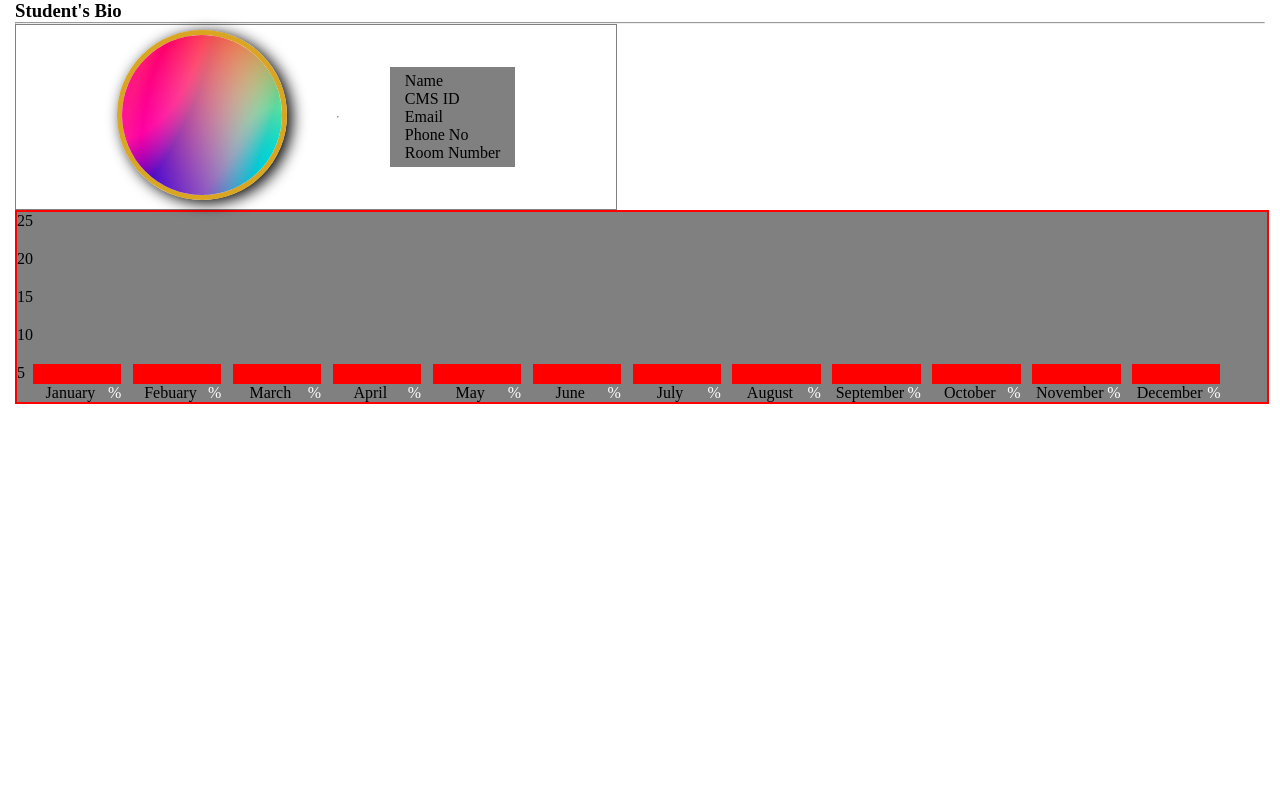
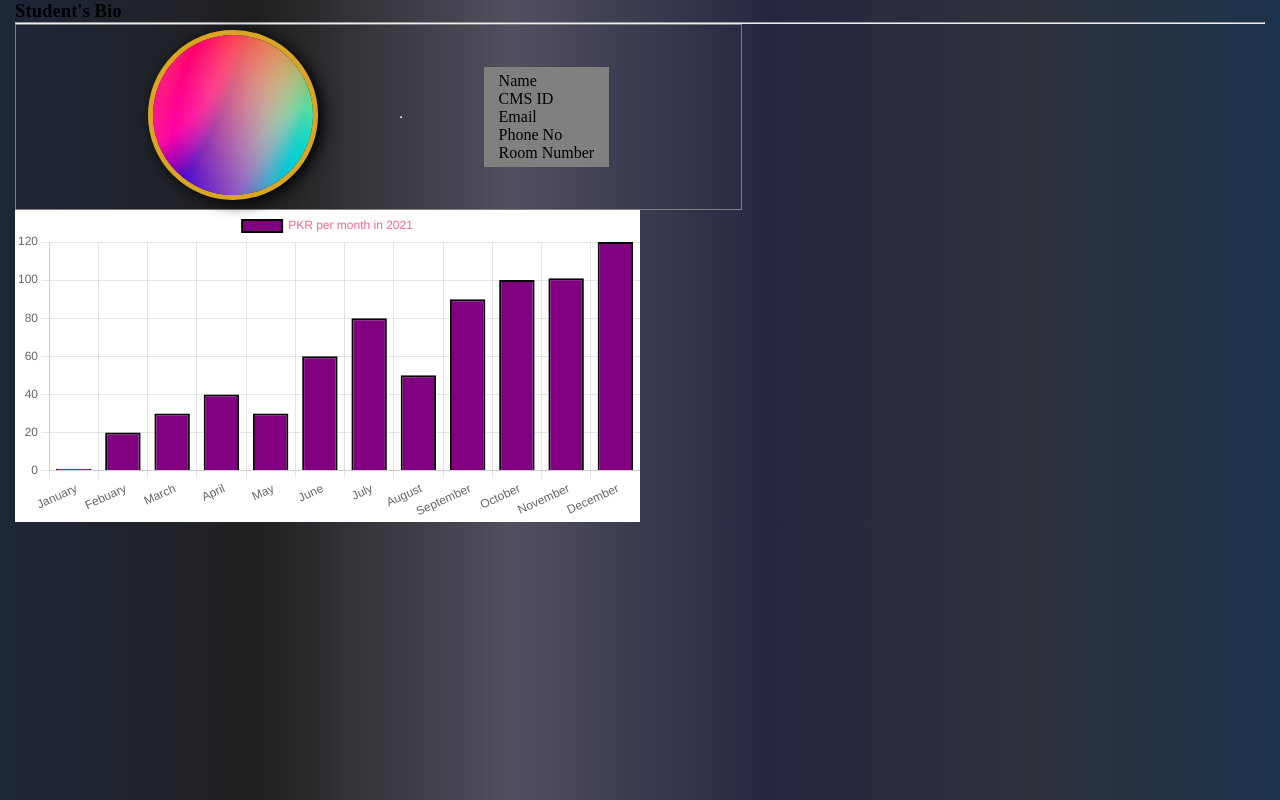
Before and after one commit to ahmedbilal-2711/HostelManagement, a website: page html/studentDashboard.html in a window 1280 px wide. Drawn offline with nearby package versions, Linux system fonts and the light colour scheme.

Commit message:
bar chart done

```diff
--- a/css/studentDashboard.css
+++ b/css/studentDashboard.css
@@ -5,6 +5,7 @@
 
 body{
     padding: 0px 15px 0px 15px;
+    background-image: linear-gradient(to right, #1E2738,#202020,#50505f,#262641,#2E313A,#1B334C);
 }
 
 #info{
@@ -14,7 +15,8 @@ body{
     align-items: center;
     padding: 5px 50px 5px 50px;
     border: 1px solid grey;
-    width: 40%;
+    width: 50%;
+    /* color: purple; */
 }
 
 #right{
@@ -30,57 +32,13 @@ body{
     box-shadow: 5px 3px 15px black;
 }
 
-/* Bars */
-#barChart{
-    border: 2px solid red;
-    display: flex;
-    flex-flow: row wrap;
-    width: 1250px;
-    background-color: grey;
+#monthlyBills{
+    background-color: white;
+    color: black;
 }
 
-#heights>li{
-    position: relative;
-    list-style: none;
-    padding-bottom: 20px;
-}
-
-#heights{
-    /* border-right: 1px solid green; */
-}
-
-#bars>li{
-    list-style: none;
-    display: flex;
-    flex-flow: row wrap;
-}
-
-#bars>li>span{
-    width: 75px;
-    overflow: hidden;
-    text-align: center;
-}
-
-#bars{
-    display: flex;
-    flex-flow: row wrap;
-    align-items: flex-end;
-    justify-content: space-between;
-    width: 95%;
-    position: relative;
-    bottom: 0px;
-}
-
-#bars>li::after{
-    content: attr(dataPerc)'%';
-    color: white;
-    position: relative;
+#barChart{
+    width: 50%;
+    height: 50%;
 
 }
-
-.bar{
-    background-color: red;
-    display: table-cell;
-    height: 20px;
-    width: 100%;
-}
--- a/html/studentDashboard.html
+++ b/html/studentDashboard.html
@@ -5,6 +5,8 @@
     <meta http-equiv="X-UA-Compatible" content="IE=edge">
     <meta name="viewport" content="width=device-width, initial-scale=1.0">
     <link rel="stylesheet" href="../css/studentDashboard.css">
+    <script src="https://cdnjs.cloudflare.com/ajax/libs/Chart.js/3.6.2/chart.min.js" integrity="sha512-tMabqarPtykgDtdtSqCL3uLVM0gS1ZkUAVhRFu1vSEFgvB73niFQWJuvviDyBGBH22Lcau4rHB5p2K2T0Xvr6Q==" crossorigin="anonymous" referrerpolicy="no-referrer"></script>
+    <script src="https://cdnjs.cloudflare.com/ajax/libs/moment.js/2.29.1/moment.min.js" integrity="sha512-qTXRIMyZIFb8iQcfjXWCO8+M5Tbc38Qi5WzdPOYZHIlZpzBHG3L3by84BBBOiRGiEb7KKtAOAs5qYdUiZiQNNQ==" crossorigin="anonymous" referrerpolicy="no-referrer"></script>
     <title>Home Page</title>
 </head>
 <body>
@@ -26,27 +28,9 @@
         </div>
     </div>
     <div id="barChart">
-        <ul id="heights">
-            <li>25</li>
-            <li>20</li>
-            <li>15</li>
-            <li>10</li>
-            <li>5</li>
-        </ul>
-        <ul id="bars">
-            <li><div class="bar" dataPerc="60%"></div><span>January</span></li>
-            <li><div class="bar" dataPerc="50%"></div><span>Febuary</span></li>
-            <li><div class="bar" dataPerc="70%"></div><span>March</span></li>
-            <li><div class="bar" dataPerc="20%"></div><span>April</span></li>
-            <li><div class="bar" dataPerc="50%"></div><span>May</span></li>
-            <li><div class="bar" dataPerc="60%"></div><span>June</span></li>
-            <li><div class="bar" dataPerc="70%"></div><span>July</span></li>
-            <li><div class="bar" dataPerc="100%"></div><span>August</span></li>
-            <li><div class="bar" dataPerc="80%"></div><span>September</span></li>
-            <li><div class="bar" dataPerc="80%"></div><span>October</span></li>
-            <li><div class="bar" dataPerc="90%"></div><span>November</span></li>
-            <li><div class="bar" dataPerc="80%"></div><span>December</span></li>
-        </ul>
+        <canvas id="monthlyBills"></canvas>
     </div>
 </body>
+<script src="../js/barChart.js"></script>
+<!-- <script src="../js/data.js"></script> -->
 </html>
--- /dev/null
+++ b/js/barChart.js
@@ -0,0 +1,37 @@
+    var mixed = document.getElementById('monthlyBills').getContext('2d');
+    console.log(new Date().getFullYear());
+    // Chart.defaults.scale.ticks.beginAtZero=true;
+    var mixedChart = new Chart(mixed,{
+    type : 'bar',
+    data : {
+    labels: ['January', 'Febuary', 'March', 'April', 'May', 'June', 'July', 'August', 'September', 'October', 'November', 'December'],
+    datasets: [{
+      label:'PKR per month in '+new Date().getFullYear(),
+      borderColor: 'black',
+      borderWidth:2,
+      backgroundColor : 'purple',
+      fillColor: "rgba(255,255,255)",
+      data: ["1", "20", "30","40","30","60","80","50","90","100","101","120"]
+    }]},
+    options: {
+      plugins: {
+        title: {
+            display: true,
+            text: 'Monthly Bills',
+            font: {
+              size: 34
+          }
+        }
+      },
+      plugins: {
+        legend: {
+            display: true,
+            labels: {
+                color: 'rgb(255, 99, 132)'
+            }
+        }
+      }
+
+      // title:{display:true,text:'BILLS',fontSize:'24',fontFamily:"'Robotto','san-serif'"},
+  }
+  });
--- a/package.json
+++ b/package.json
@@ -3,14 +3,17 @@
   "version": "1.0.0",
   "description": "",
   "main": "index.js",
+
   "scripts": {
     "test": "echo \"Error: no test specified\" && exit 1"
   },
   "author": "",
   "license": "ISC",
   "dependencies": {
+    "chart": "^0.1.2",
     "express": "^4.17.1",
     "knex": "^0.95.14",
+    "moment": "^2.29.1",
     "mssql": "^7.3.0",
     "objection": "^3.0.0",
     "pg": "^8.7.1",
```
Also changed, not shown: js/data.js (added, +7 -0 lines), js/Attendance.js (deleted), 1 other file.
